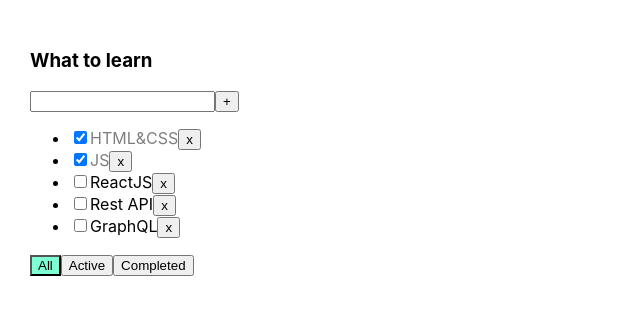
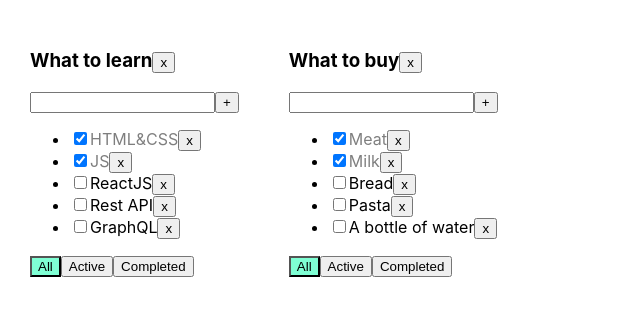
Before and after one commit to Karpenko21/1-todolist, a React (Create React App) app: page / in a window 1280 px wide. Shown: the top 316 px of the page, without its empty margins (0-640 px from the left). Built offline with nearby package versions, Linux system fonts and the light colour scheme.

Commit message:
Lesson #5

```diff
--- a/src/App.css
+++ b/src/App.css
@@ -1,6 +1,7 @@
 .App {
   padding: 30px;
   display: flex;
+  flex-direction: row;
 }
 
 .App > div {
--- a/src/App.tsx
+++ b/src/App.tsx
@@ -1,66 +1,135 @@
 import React, {useState} from 'react';
 import './App.css';
-import {Todolist} from './Todolist';
+import {TaskType, Todolist} from './Todolist';
 import {v1} from 'uuid';
-import {isSymbolObject} from "util/types";
 
+
+export  type TodolistType = {
+    id: string
+    title: string
+    filter: FilterValuesType
+}
 export type FilterValuesType = "all" | "active" | "completed";
 
 function App() {
 
-    let [tasks, setTasks] = useState([
-        {id: v1(), title: "HTML&CSS", isDone: true},
-        {id: v1(), title: "JS", isDone: true},
-        {id: v1(), title: "ReactJS", isDone: false},
-        {id: v1(), title: "Rest API", isDone: false},
-        {id: v1(), title: "GraphQL", isDone: false},
-    ]);
+    const toDoListId_1 = v1()
+    const toDoListId_2 = v1()
 
-    const [filter, setFilter] = useState<FilterValuesType>("all");
+    const [todoList, setTodolist] = useState<Array<TodolistType>>([
+        {id: toDoListId_1, title: "What to learn", filter: "all"},
+        {id: toDoListId_2, title: "What to buy", filter: "all"},
+    ])
+
+    type TasksStateType = {
+        [todolistId: string]: Array<TaskType>
+    }
+
+    const [tasks, setTasks] = useState<TasksStateType>({
+        [toDoListId_1]:
+            [{id: v1(), title: "HTML&CSS", isDone: true},
+                {id: v1(), title: "JS", isDone: true},
+                {id: v1(), title: "ReactJS", isDone: false},
+                {id: v1(), title: "Rest API", isDone: false},
+                {id: v1(), title: "GraphQL", isDone: false},
+            ],
+        [toDoListId_2]:
+            [{id: v1(), title: "Meat", isDone: true},
+                {id: v1(), title: "Milk", isDone: true},
+                {id: v1(), title: "Bread", isDone: false},
+                {id: v1(), title: "Pasta", isDone: false},
+                {id: v1(), title: "A bottle of water", isDone: false},
+            ],
+    })
 
 
-    function removeTask(id: string) {
-        let filteredTasks = tasks.filter(t => t.id != id);
-        setTasks(filteredTasks);
+
+    function removeTask(id: string, todoListID: string) {
+        /*const tasksArrayAfterRemove: Array<TaskType> = tasks[toDoListID].filter(t => t.id != id);
+        const copyTasks = {...tasks}
+        copyTasks[toDoListID] = tasksArrayAfterRemove
+        setTasks(copyTasks) */
+
+        setTasks({...tasks, [todoListID]: tasks[todoListID].filter(t => t.id !== id)})
+
     }
 
-    function addTask(title: string) {
-        let task = {id: v1(), title: title.trim(), isDone: false};
-        let newTasks = [task, ...tasks];
-        setTasks(newTasks);
+    function addTask(title: string, todoListID: string) {
+
+        const newTask: TaskType = {id: v1(), title: title.trim(), isDone: false}
+        /*        const tasksArrayAfterAdd: Array<TaskType> = [newTask, ...tasks[toDoListID]]
+                const copyTasks = {...tasks}
+                setTasks(copyTasks)*/
+
+        setTasks({...tasks, [todoListID]: [newTask, ...tasks[todoListID]]});
     }
 
-    const filteredTasks = () => {
-
-        let tasksForTodolist = tasks;
-
-        if (filter === "active") {
-            return tasksForTodolist = tasks.filter(t => !t.isDone);
-        } else if (filter === "completed") {
-            return tasksForTodolist = tasks.filter(t => t.isDone);
-        }
-        return tasksForTodolist
-    }
-
-    function changeFilter(value: FilterValuesType) {
-        setFilter(value);
-    }
-
-    const changeStatus = (taskId: string, checkedValue: boolean) => {
-        setTasks(tasks.map(el => el.id === taskId ? {...el, isDone: checkedValue} : el))
+    const changeTasksStatus = (taskId: string, checkedValue: boolean, todoListID: string) => {
+        setTasks({
+            ...tasks,
+            [todoListID]: tasks[todoListID].map(el => el.id === taskId ? {...el, isDone: checkedValue} : el)
+        })
     }
 
 
+    function changeTodolistFilter(value: FilterValuesType, todoListID: string) {
+        setTodolist(todoList.map(tl => tl.id === todoListID ? {...tl, filter: value} : tl));
+    }
+
+    function addToDoListFilter() {
+    }
+
+    function removeToDoList(toDoListID: string) {
+        setTodolist(todoList.filter(tl => tl.id !== toDoListID))
+    }
+
+
+    const todolistComponents: Array<JSX.Element> = todoList.map(tl => {
+
+
+            let tasksForTodolist = tasks[tl.id];
+
+            if (tl.filter === "active") {
+                tasksForTodolist = tasks[tl.id].filter(t => !t.isDone)
+            }
+            if (tl.filter === "completed") {
+                tasksForTodolist = tasks[tl.id].filter(t => t.isDone);
+            }
+
+
+            /*const filteredTasks = () => {
+
+                let tasksForTodolist = tasks[tl.id];
+
+                if (tl.filter === "active") {
+                    return tasksForTodolist = tasks[tl.id].filter(t => !t.isDone);
+                } else if (filter === "completed") {
+                    return tasksForTodolist = tasks[tl.id].filter(t => t.isDone);
+                }
+                return tasksForTodolist
+            }*/
+
+            return (
+                <Todolist key={tl.id}
+                          todolistID={tl.id}
+                          title={tl.title}
+                          filter={tl.filter}
+
+                          tasks={tasksForTodolist}
+
+                          removeTask={removeTask}
+                          removeToDoList={removeToDoList}
+                          changeTodoListFilter={changeTodolistFilter}
+                          addTask={addTask}
+                          changeTasksStatus={changeTasksStatus}/>
+            )
+        }
+
+    )
     return (
-        <div className="App">
-            <Todolist title="What to learn"
-                      tasks={filteredTasks()}
-                      removeTask={removeTask}
-                      changeFilter={changeFilter}
-                      addTask={addTask}
-                      changeStatus={changeStatus}/>
-        </div>
+        <div className={"App"}>{todolistComponents}</div>
     )
+
 }
 
 export default App;
--- a/src/Todolist.tsx
+++ b/src/Todolist.tsx
@@ -3,22 +3,28 @@
 import styles from './Todolist.module.css'
 
 
-type TaskType = {
+export type TaskType = {
     id: string
     title: string
     isDone: boolean
 }
 
-type PropsType = {
+type TodolistPropsType = {
+    todolistID: string
     title: string
     tasks: Array<TaskType>
-    removeTask: (taskId: string) => void
-    changeFilter: (value: FilterValuesType) => void
-    addTask: (title: string) => void
-    changeStatus: (taskId: string, checkedValue: boolean) => void
+    filter: FilterValuesType
+
+    removeTask: (taskId: string, todoListID: string) => void
+    addTask: (title: string, todoListID: string) => void
+    changeTasksStatus: (taskId: string, checkedValue: boolean, todoListID: string) => void
+
+    removeToDoList: (toDoListID: string) => void
+    changeTodoListFilter: (value: FilterValuesType, todoListID: string ) => void
 }
 
-export function Todolist(props: PropsType) {
+
+export function Todolist(props: TodolistPropsType) {
 
     const [title, setTitle] = useState("")
     const [error, setError] = useState<string | null>('')
@@ -27,7 +33,7 @@
 
     const addTask = () => {
         if (title.trim()) {
-            props.addTask(title);
+            props.addTask(title, props.todolistID);
             setTitle("");
         } else {
             setError('Title is required')
@@ -46,27 +52,19 @@
     }
 
     const onButtonClickHandler = (value: FilterValuesType) => {
-        props.changeFilter(value);
+        props.changeTodoListFilter(value, props.todolistID);
         setButtonName(value)
     }
 
-    /*const onAllClickHandler = () => {
-        props.changeFilter("all");
-        setButtonName('all')
+    const removeTodolist = () => {
+        props.removeToDoList(props.todolistID)
     }
-    const onActiveClickHandler = () => {
-        props.changeFilter("active");
-        setButtonName("active")
-    }
-    const onCompletedClickHandler = () => {
-        props.changeFilter("completed");
-        setButtonName("completed")
-    }*/
 
 
     return (
         <div>
-            <h3>{props.title}</h3>
+            <h3>{props.title}
+            <button onClick={removeTodolist}>x</button></h3>
             <div>
                 <input value={title}
                        onChange={onChangeHandler}
@@ -80,13 +78,13 @@
                 {
                     props.tasks.map(t => {
 
-                        const onClickHandler = () => props.removeTask(t.id)
+                        const onClickHandler = () => props.removeTask(t.id, props.todolistID)
 
-                        const onChangeCheckedHandler = (taskId: string, checkedValue: boolean) => props.changeStatus(taskId, checkedValue)
+                        const onChangeCheckedHandler = (taskId: string, checkedValue: boolean, todoListID: string) => props.changeTasksStatus(taskId, checkedValue, todoListID)
 
                         return <li key={t.id}>
                             <input type="checkbox" checked={t.isDone}
-                                   onChange={(e) => onChangeCheckedHandler(t.id, e.currentTarget.checked)}/>
+                                   onChange={(e) => onChangeCheckedHandler(t.id, e.currentTarget.checked, props.todolistID)}/>
                             <span className={t.isDone ? styles.isDone : ""}>{t.title}</span>
                             <button onClick={onClickHandler}>x</button>
                         </li>
```
